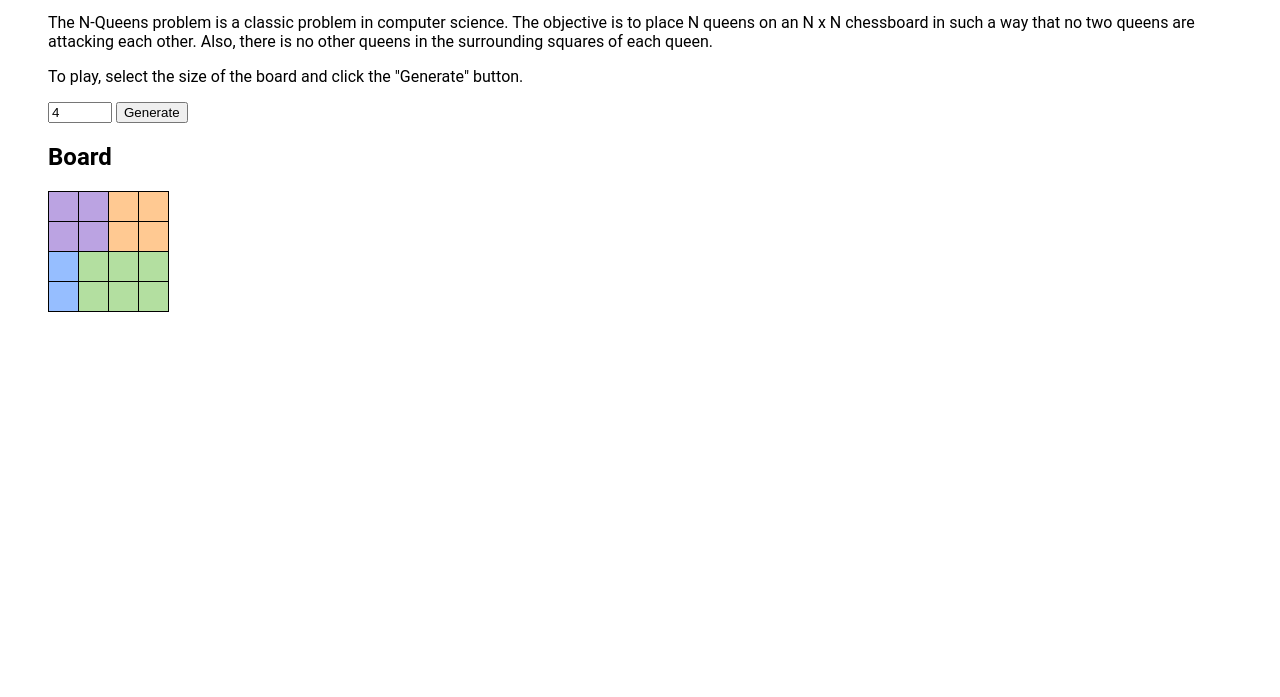
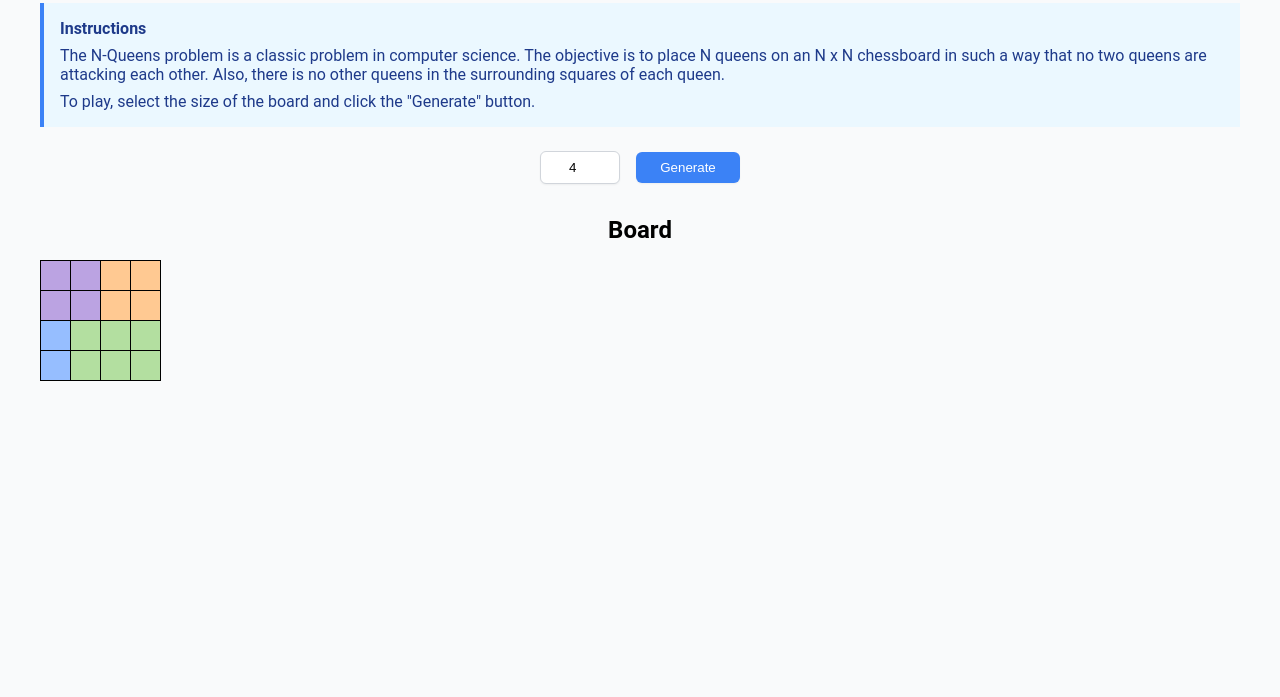
Before and after one commit to vicenteaguero/nqueens-linkedin, a plain HTML site: page index.html in a window 1280 px wide. Shown: the part 103-800 px from the top of the page. Drawn offline with Linux system fonts and the light colour scheme.

Commit message:
style(general): :art: Added a new style inspired in Tailwind with Pure CSS

```diff
--- a/assets/css/base.css
+++ b/assets/css/base.css
@@ -1,9 +1,148 @@
-body {
+/* assets/css/base.css */
+
+/* Base reset / global styles */
+* {
+    margin: 0;
+    padding: 0;
+    box-sizing: border-box;
+}
+
+.base-body {
+    background-color: #f9fafb;
+    /* similar to Tailwind's bg-gray-50 */
+    font-family: "Roboto", sans-serif;
     user-select: none;
+    /* same cross-browser user-select reset */
     -moz-user-select: none;
     -khtml-user-select: none;
     -webkit-user-select: none;
     -o-user-select: none;
-    font-family: Roboto, sans-serif;
-    padding: 0px 40px;
 }
+
+/* Container */
+.container {
+    max-width: 1200px;
+    margin: 0 auto;
+    padding: 2.5rem 0;
+}
+
+/* Headings */
+.heading-primary {
+    font-size: 2.25rem;
+    /* ~Tailwind text-4xl */
+    font-weight: 700;
+    /* ~Tailwind font-bold */
+    text-align: center;
+    margin-bottom: 1.5rem;
+    /* ~Tailwind mb-6 */
+}
+
+.heading-secondary {
+    font-size: 1.5rem;
+    /* ~Tailwind text-2xl */
+    font-weight: 600;
+    /* ~Tailwind font-semibold */
+    text-align: center;
+    margin-bottom: 1rem;
+    /* ~Tailwind mb-4 */
+}
+
+/* Alert */
+.alert {
+    background-color: #ebf8ff;
+    /* ~Tailwind bg-blue-100 */
+    border-left: 4px solid #3b82f6;
+    /* ~Tailwind border-blue-500 */
+    color: #1e3a8a;
+    /* ~Tailwind text-blue-700 */
+    padding: 1rem;
+    margin-bottom: 1.5rem;
+    /* ~Tailwind mb-6 */
+}
+
+.alert-title {
+    font-weight: 700;
+    /* ~Tailwind font-bold */
+}
+
+.alert-text {
+    margin-top: 0.5rem;
+    /* ~Tailwind mt-2 */
+}
+
+/* Form Group */
+.form-group {
+    display: flex;
+    justify-content: center;
+    align-items: center;
+    margin-bottom: 2rem;
+    /* ~Tailwind mb-8 */
+}
+
+.input-number {
+    border: 1px solid #d1d5db;
+    /* ~Tailwind border-gray-300 */
+    border-radius: 0.375rem;
+    /* ~Tailwind rounded-md */
+    padding: 0.5rem 1rem;
+    /* ~Tailwind px-4 py-2 */
+    width: 5rem;
+    /* ~Tailwind w-20 */
+    text-align: center;
+    box-shadow: 0 1px 2px rgba(0, 0, 0, 0.05);
+    /* ~Tailwind shadow-sm */
+    outline: none;
+}
+
+/* Simple focus state to simulate Tailwind focus ring */
+.input-number:focus {
+    border-color: #3b82f6;
+    /* ~Tailwind focus:border-blue-500 */
+    box-shadow: 0 0 0 2px rgba(59, 130, 246, 0.3);
+    /* ring effect */
+}
+
+/* Button Primary */
+.btn-primary {
+    margin-left: 1rem;
+    /* ~Tailwind ml-4 */
+    background-color: #3b82f6;
+    /* ~Tailwind bg-blue-500 */
+    color: #ffffff;
+    /* ~Tailwind text-white */
+    padding: 0.5rem 1.5rem;
+    /* ~Tailwind px-6 py-2 */
+    border-radius: 0.375rem;
+    /* ~Tailwind rounded-md */
+    box-shadow: 0 1px 2px rgba(0, 0, 0, 0.05);
+    /* ~Tailwind shadow */
+    border: none;
+    cursor: pointer;
+    outline: none;
+}
+
+.btn-primary:hover {
+    background-color: #2563eb;
+    /* ~Tailwind hover:bg-blue-600 */
+}
+
+/* Simple focus state to simulate Tailwind focus ring */
+.btn-primary:focus {
+    box-shadow: 0 0 0 2px rgba(59, 130, 246, 0.3);
+}
+
+/* Board container */
+.board-container {
+    text-align: center;
+}
+
+/* Board status text */
+.board-status {
+    text-align: center;
+    font-size: 1.125rem;
+    /* ~Tailwind text-lg */
+    color: #374151;
+    /* ~Tailwind text-gray-700 */
+    margin-bottom: 1.5rem;
+    /* ~Tailwind mb-6 */
+}
```
